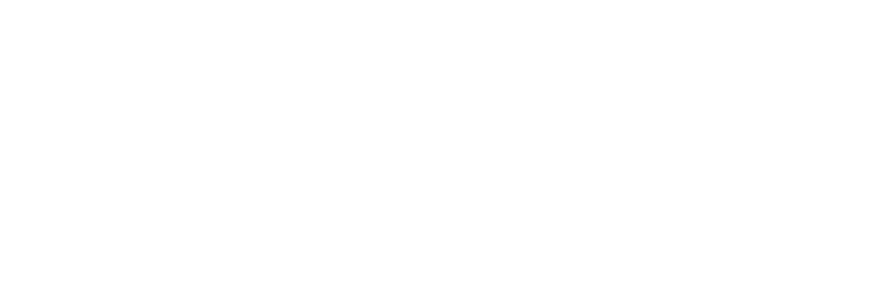
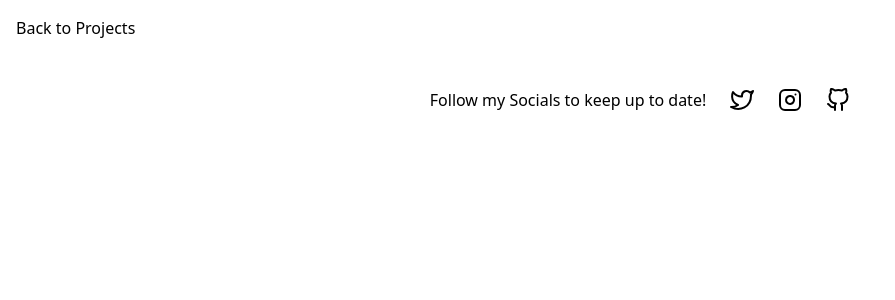
Before and after one commit to hayden-93/tailwind-website-projects, a Next.js app: page / in a window 1280 px wide. Shown: the top 300 px of the page, without its empty margins (0-895 px from the left). Built offline with nearby package versions, Linux system fonts and the light colour scheme.

Commit message:
feat: Layout Component
add Layout with Header and Footer components
styled screen with background color

```diff
--- a/pages/_app.tsx
+++ b/pages/_app.tsx
@@ -1,6 +1,12 @@
-import '../styles/index.css';
 import type { AppProps } from 'next/app';
 
+import Layout from '../src/components/Layout';
+import '../styles/index.css';
+
 export default function App({ Component, pageProps }: AppProps) {
-  return <Component {...pageProps} />;
+  return (
+    <Layout>
+      <Component {...pageProps} />
+    </Layout>
+  );
 }
--- a/src/components/Layout.tsx
+++ b/src/components/Layout.tsx
@@ -1,3 +1,18 @@
-export const Layout = () => {
-  return <div></div>;
-};
+import React from 'react';
+
+import Footer from './Footer';
+import Header from './Header';
+
+export default function Layout({ children }: any) {
+  return (
+    <>
+      <div className='bg-dark-slate5 text-black'>
+        <div className='max-w-screen-2xl mx-auto'>
+          <Header />
+          <main className='flex-1'>{children}</main>
+          <Footer />
+        </div>
+      </div>
+    </>
+  );
+}
```
